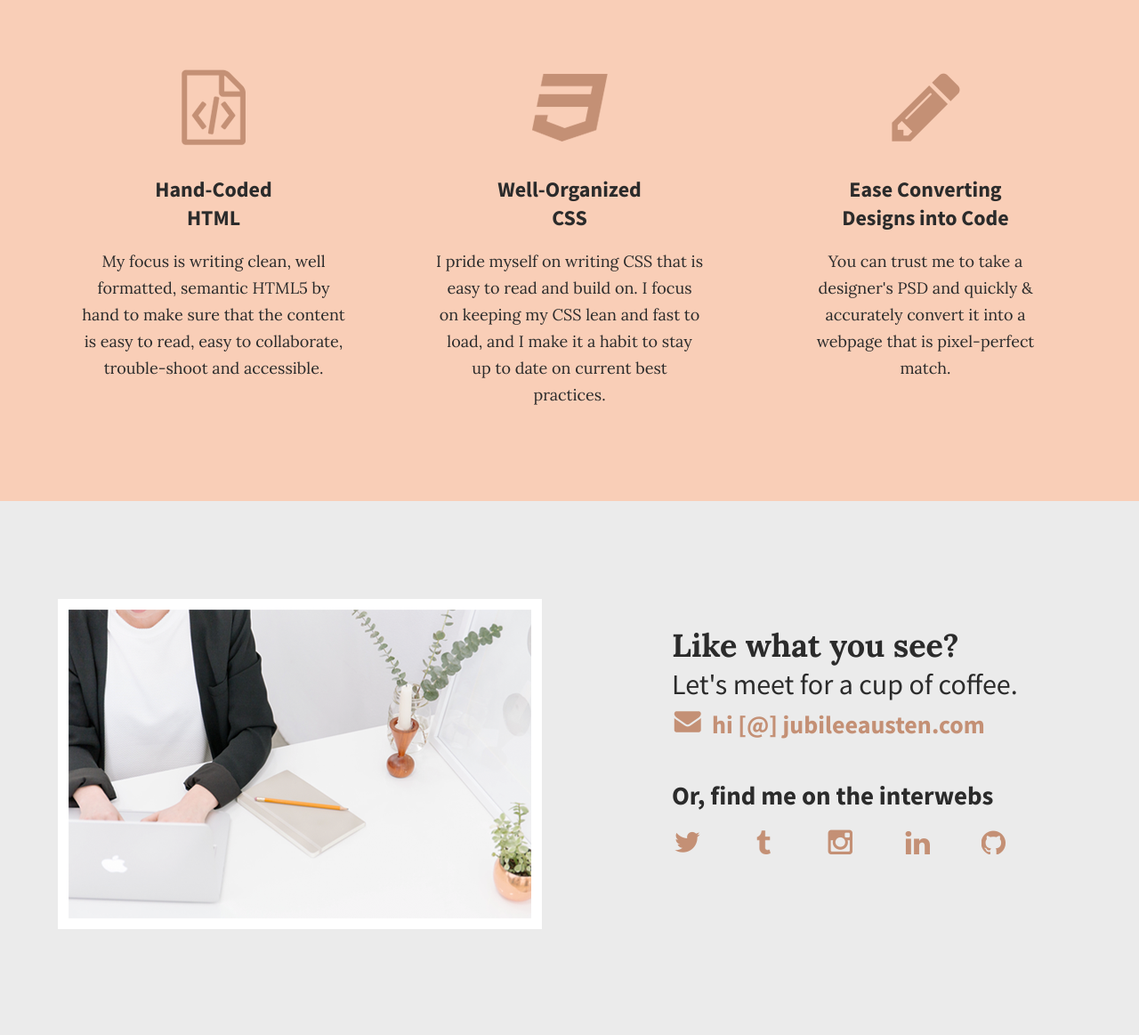
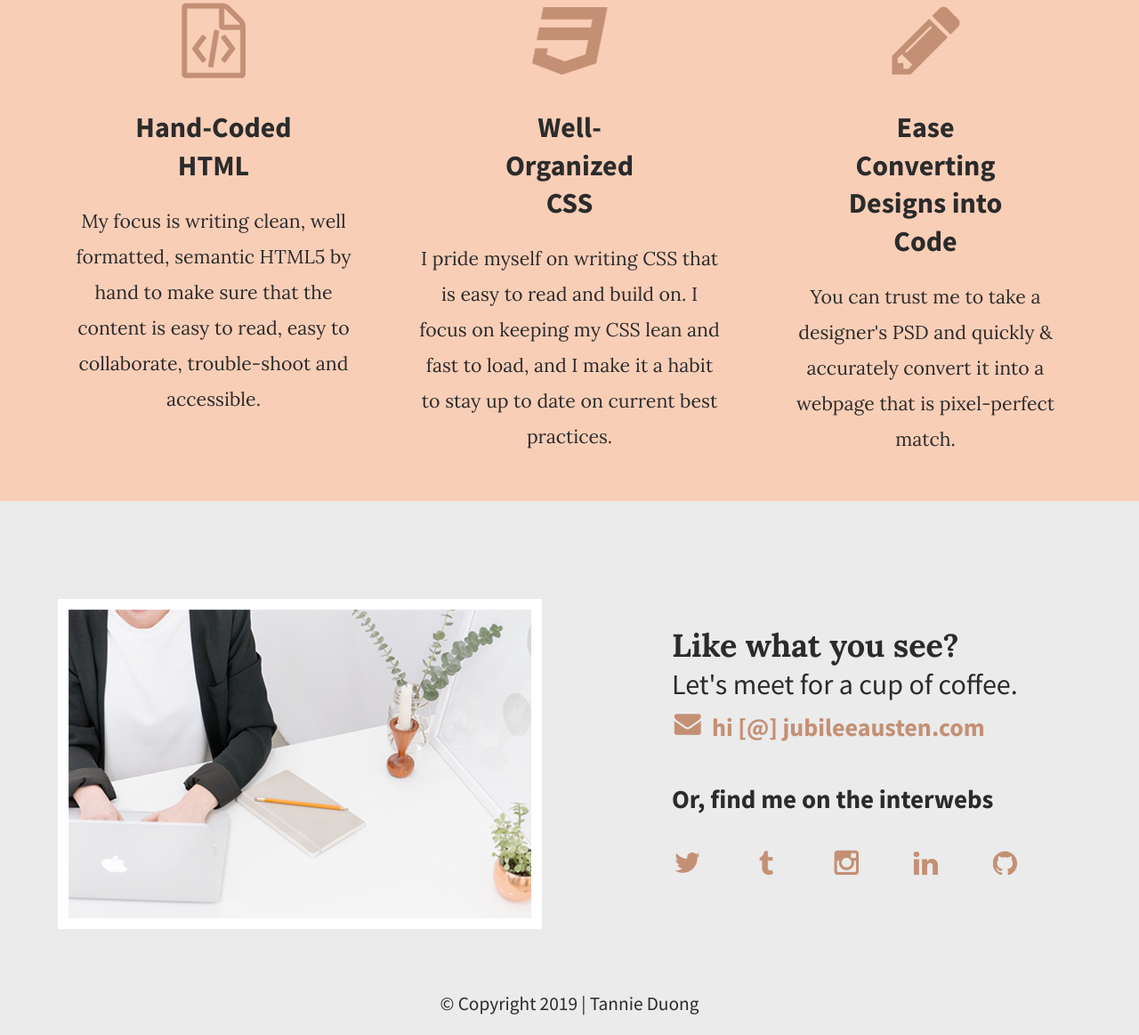
Before and after one commit to tanzerdragon/jubilee, a plain HTML site: page index.html in a window 1280 px wide. Shown: the part 1437-2600 px from the top of the page at 89% size. Drawn offline with Linux system fonts and the light colour scheme.

Commit message:
Made text alignment fixes in Work section. Fixed copyright positioning at the bottom

```diff
--- a/css/main.css
+++ b/css/main.css
@@ -92,7 +92,7 @@ header h2 span {
 }
 
 #work .full-width {
-    padding: 115px 0;
+    padding: 40px;
 }
 
 #work img {
@@ -100,23 +100,24 @@ header h2 span {
 }
 
 #work h3 {
-    font-size: 24px;
-    line-height: 32px;
+    font-size: 24pt;
+    line-height: 32pt;
     width: 190px;
     margin: 0 auto;
 }
 
 #work p {
     font-family: 'Lora', serif;
-    font-size: 18px;
-    line-height: 30px;
-    padding: 0 50px;
+    font-size: 16pt;
+    line-height: 30pt;
+    padding: 0 30px;
 }
 
 /****** CONTACT ******/
 
 #contact {
     background-color: #ebebeb;
+    font-size: 24pt;
 }
 #contact .full-width {
     padding: 110px 0;
@@ -161,6 +162,14 @@ header h2 span {
      display: inline-block;
 }
 #contact ul img {
-    font-size: 32px;
+    font-size: 32pt;
     padding-right: 48px;
 }
+
+#contact .copyright {
+  width: 1200px;
+  margin: 40px 0 0 0;
+  font-size: 16pt;
+  text-align: center;
+  float: left;
+}
--- a/index.html
+++ b/index.html
@@ -78,7 +78,11 @@
                             <li><a href=""><img src="img/icon-github.png" alt="github icon" /></a></li>
                         </ul>
                     </div>
-                </div>
+                    <div class="copyright">
+
+                      <p>&#169; Copyright 2019 | Tannie Duong</p>
+                    </div>
+              </div>
             </footer>
         </main>
     </body>
```
